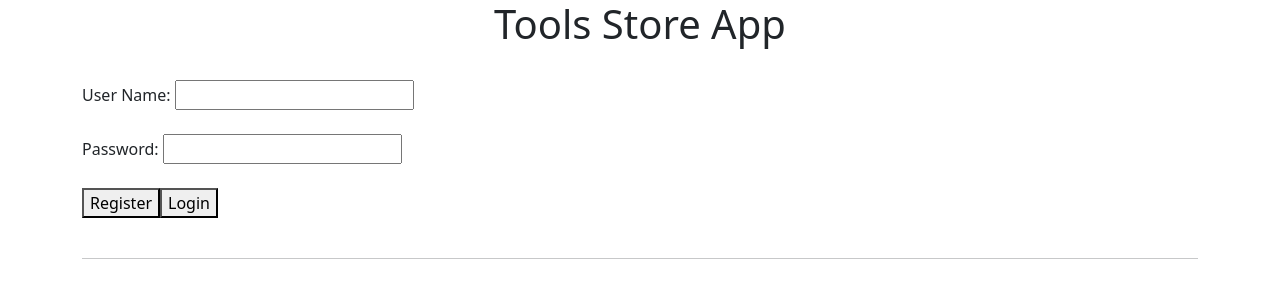
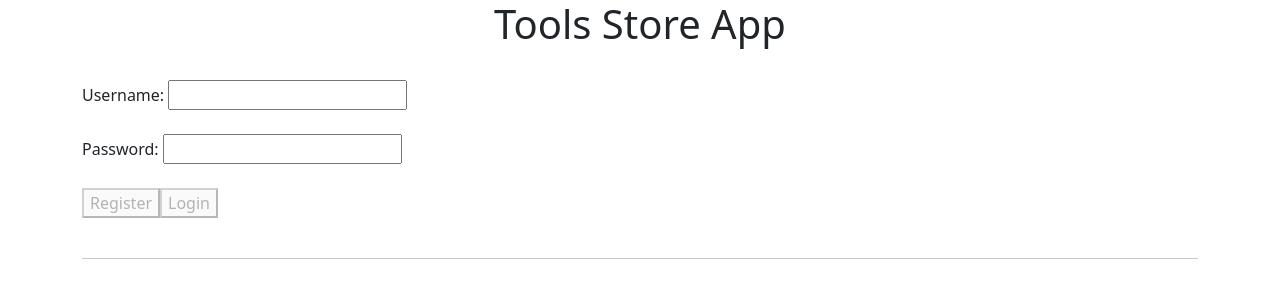
Before and after one commit to MaorCaspi/ToolsStore, an Angular app: page / in a window 1280 px wide. Shown: the top 300 px of the page. Built offline with nearby package versions, Linux system fonts and the light colour scheme.

Commit message:
Add login validations

```diff
--- a/src/app/login/login.component.html
+++ b/src/app/login/login.component.html
@@ -1,17 +1,14 @@
-<div *ngIf="!isLoginDone">
-    <div>
-      User Name:
-      <input [(ngModel)]="user.username">
-    </div>
-    <br>
-    <div>
-      Password:
-      <input [(ngModel)]="user.password" type="password">
-    </div>
-    <br>
-    <button (click)="register(user)">Register</button>
-    <button (click)="login(user)">Login</button>
-  </div>
-  <div *ngIf="isLoginDone">
-    <button (click)="logout()">Logout</button>
-  </div>
+<form [formGroup]="loginForm" (ngSubmit)="loginUser()" *ngIf="!isLoginDone">
+  Username:
+  <input type="text" formControlName="username" [(ngModel)]="user.username">
+  <br>
+  <span style="color:red;" *ngIf="username && username.invalid && username.touched">The allowed characters are: A-Z a-z 0-9</span>
+  <br>
+  Password:
+  <input type="password" formControlName="password" [(ngModel)]="user.password">
+  <br>
+  <span style="color:red;" *ngIf="password && password.invalid && password.touched">The password must contain 8-20 characters, at least one uppercase letter, one lowercase letter, one number and one special character</span>
+  <br>
+  <button [disabled]="loginForm.invalid" (click)="register(user)">Register</button>
+  <button [disabled]="loginForm.invalid" (click)="login(user)">Login</button>
+</form>
--- a/src/app/login/login.component.ts
+++ b/src/app/login/login.component.ts
@@ -1,4 +1,5 @@
 import { Component, OnInit, Output, EventEmitter} from '@angular/core';
+import { FormGroup, FormControl, Validators } from '@angular/forms';
 import { User } from '../models/user';
 import { AuthService } from '../services/auth.service';
 
@@ -8,6 +9,23 @@ import { AuthService } from '../services/auth.service';
   styleUrls: ['./login.component.css']
 })
   export class LoginComponent implements OnInit {
+
+    loginForm = new FormGroup({
+      username: new FormControl('',[Validators.required , Validators.pattern('[a-zA-Z0-9]+$')]),
+      password: new FormControl('',[Validators.required , Validators.pattern('^(?=.*[a-z])(?=.*[A-Z])(?=.*\\d)(?=.*[@$!%*?&])[A-Za-z\\d@$!%*?&]{8,20}$')])
+    })
+
+    loginUser(){
+      console.warn(this.loginForm.value)
+    }
+
+    get username(){
+      return this.loginForm.get('user');
+    }
+
+    get password(){
+      return this.loginForm.get('password');
+    }
 
     user = new User();
     @Output() loginDone = new EventEmitter<boolean>();
```
